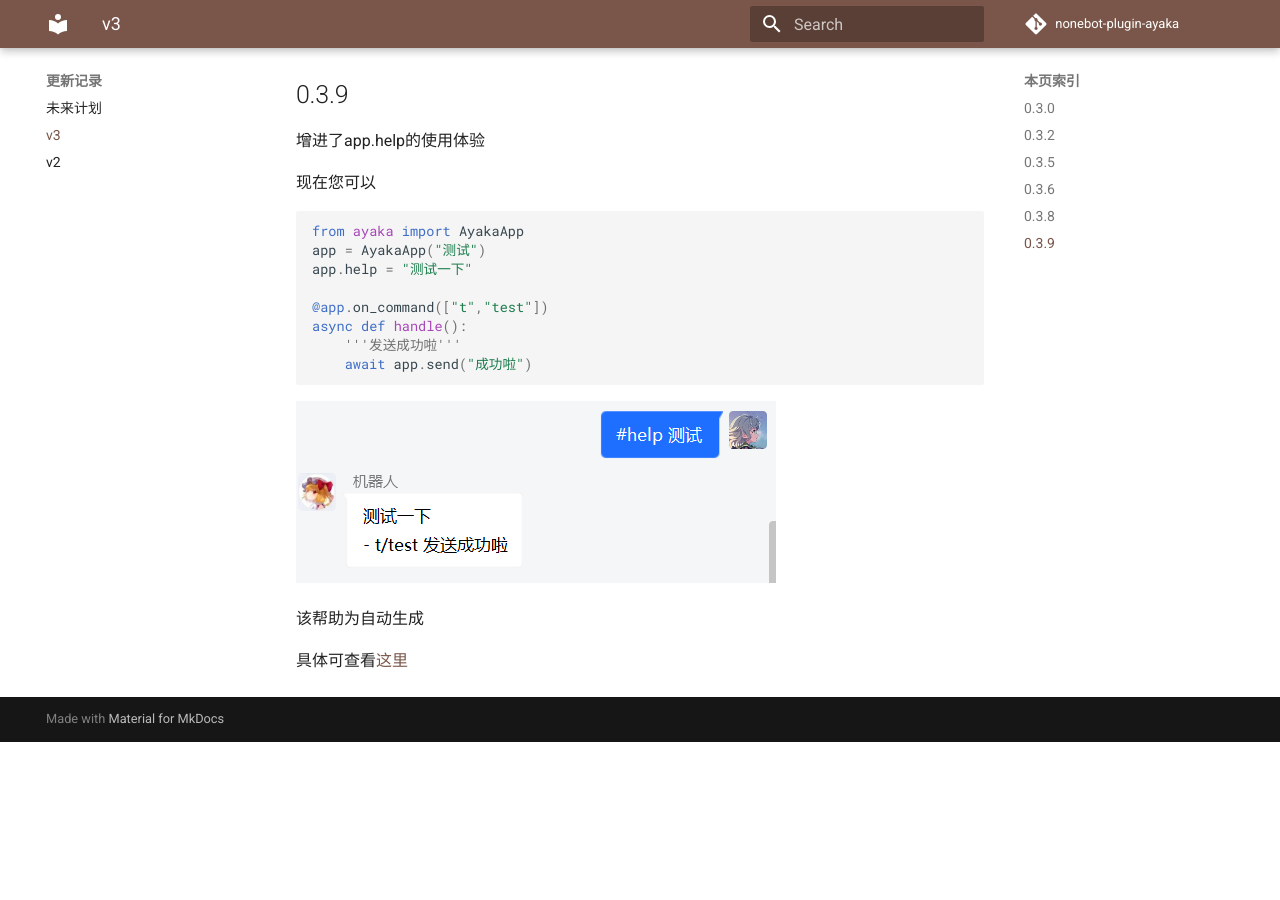
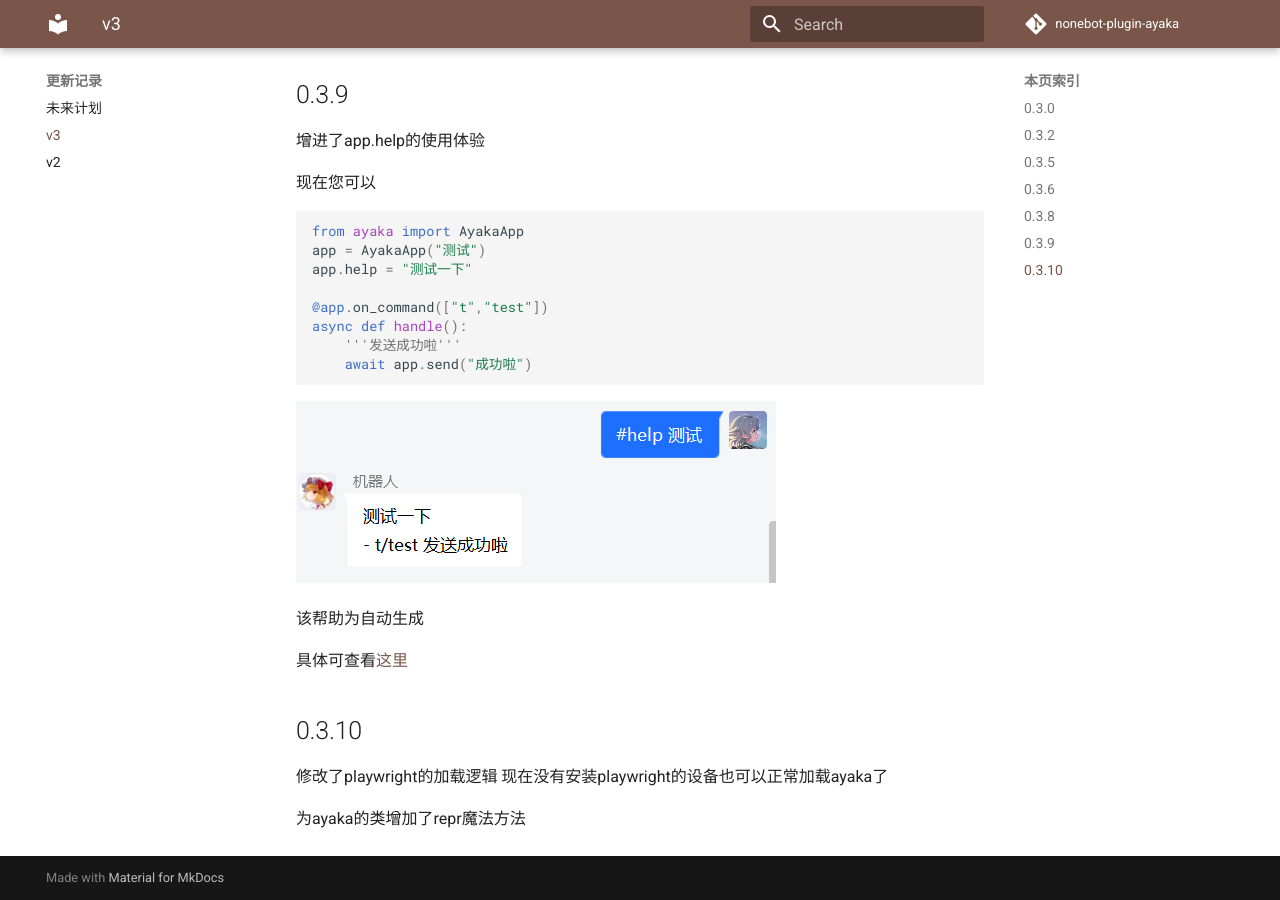
Before and after one commit to bridgeL/ayaka_doc, an MkDocs documentation site: the page built from docs/change-log/v3.md, in a window 1280 px wide and 900 px high, scrolled down 1756 px. Built offline with MkDocs 1.6.1 and Material for MkDocs 9.7.7, drawn with Linux system fonts in a browser that asks for light colours; comment, search, counter and statistics services are not loaded; before the commit the page ends 2498 px from its top, so only the background shows below that.

Commit message:
更新0.3.10

```diff
--- a/docs/change-log/v3.md
+++ b/docs/change-log/v3.md
@@ -86,3 +86,10 @@ async def handle():
 该帮助为自动生成
 
 具体可查看[这里](../help.md)
+
+## 0.3.10
+
+修改了playwright的加载逻辑
+现在没有安装playwright的设备也可以正常加载ayaka了
+
+为ayaka的类增加了repr魔法方法
```
Also changed, not shown: docs/change-log/next.md (+0 -1 lines).
